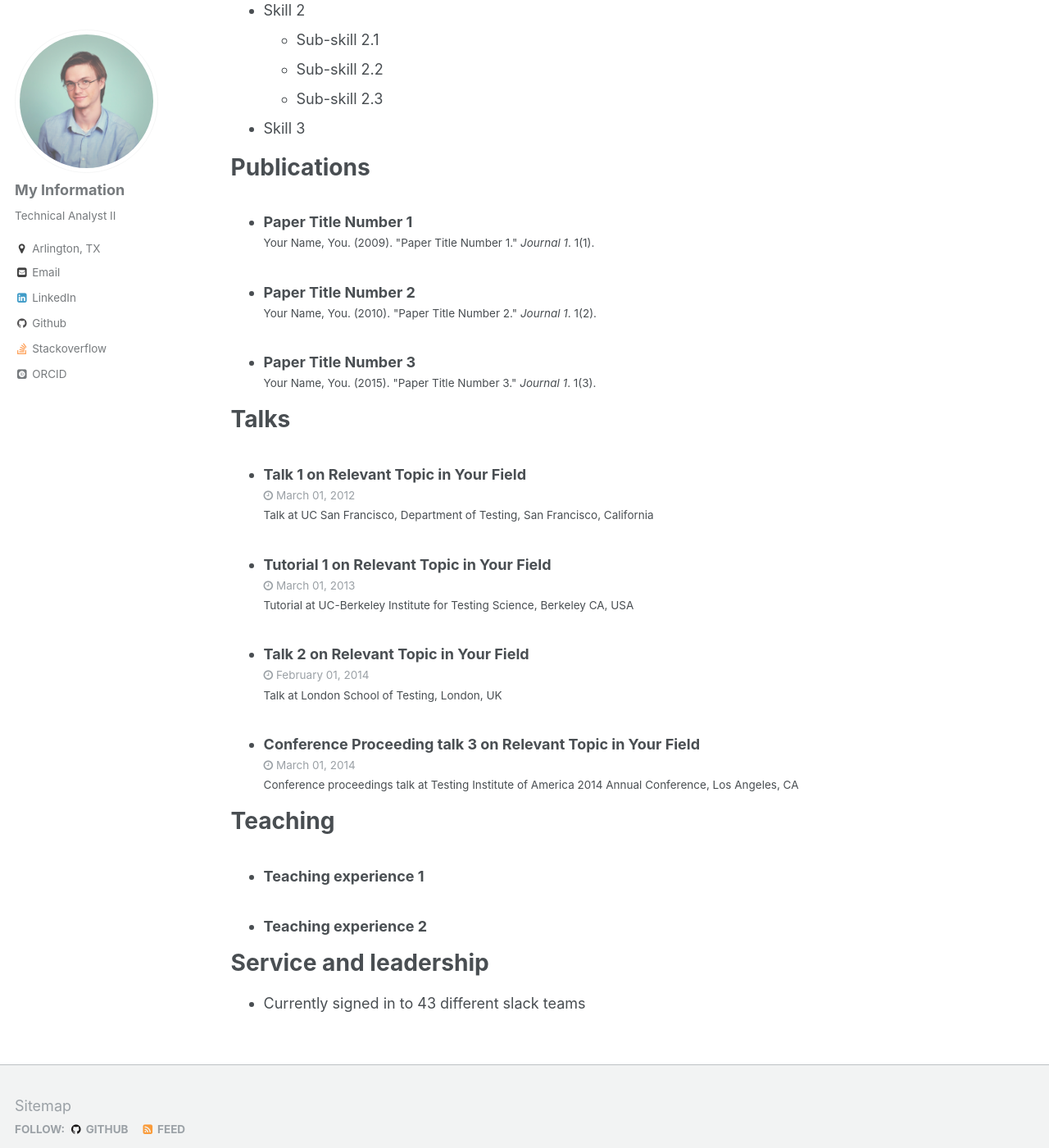
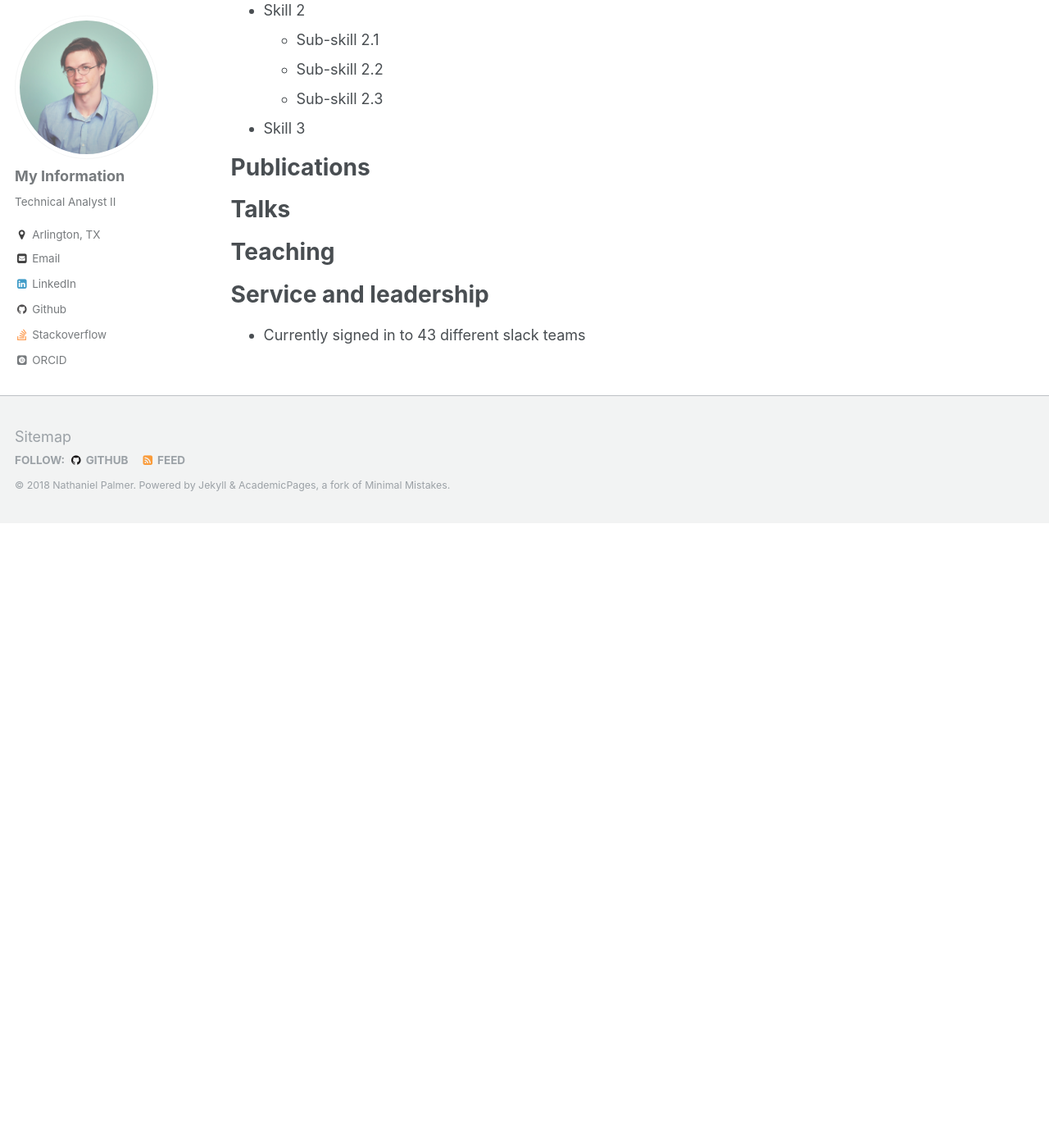
Before and after one commit to natpalmer1776/natpalmer1776.github.io, a Jekyll site: the page built from _pages/cv.md, in a window 1280 px wide and 1400 px high, scrolled down 767 px. Shown: the whole window at 82% size. Built offline with Jekyll 4.4.1, drawn with Linux system fonts in a browser that asks for light colours; some web fonts are replaced; after the commit the page ends 1405 px from its top, so only the background shows below that.

Commit message:
Edits to homepage

```diff
--- a/_config.yml
+++ b/_config.yml
@@ -168,16 +168,7 @@ kramdown:
 
 # Collections
 collections:
-  teaching:
-    output: true
-    permalink: /:collection/:path/
-  publications:
-    output: true
-    permalink: /:collection/:path/
   portfolio:
-    output: true
-    permalink: /:collection/:path/
-  talks:
     output: true
     permalink: /:collection/:path/
 
@@ -202,24 +193,6 @@ defaults:
     values:
       layout: single
       author_profile: true
-  # _teaching
-  - scope:
-      path: ""
-      type: teaching
-    values:
-      layout: single
-      author_profile: true
-      share: true
-      comments: true
-  # _publications
-  - scope:
-      path: ""
-      type: publications
-    values:
-      layout: single
-      author_profile: true
-      share: true
-      comments: true
   # _portfolio
   - scope:
       path: ""
@@ -229,14 +202,6 @@ defaults:
       author_profile: true
       share: true
       comment: true
-  # _talks
-  - scope:
-      path: ""
-      type: talks
-    values:
-      layout: talk
-      author_profile: true
-      share: true
 
 # Sass/SCSS
 sass:
--- a/_publications/2009-10-01-paper-title-number-1.md
+++ /dev/null
@@ -1,15 +0,0 @@
----
-title: "Paper Title Number 1"
-collection: publications
-permalink: /publication/2009-10-01-paper-title-number-1
-excerpt: 'This paper is about the number 1. The number 2 is left for future work.'
-date: 2009-10-01
-venue: 'Journal 1'
-paperurl: 'http://academicpages.github.io/files/paper1.pdf'
-citation: 'Your Name, You. (2009). &quot;Paper Title Number 1.&quot; <i>Journal 1</i>. 1(1).'
----
-This paper is about the number 1. The number 2 is left for future work.
-
-[Download paper here](http://academicpages.github.io/files/paper1.pdf)
-
-Recommended citation: Your Name, You. (2009). "Paper Title Number 1." <i>Journal 1</i>. 1(1).
--- a/_publications/2010-10-01-paper-title-number-2.md
+++ /dev/null
@@ -1,15 +0,0 @@
----
-title: "Paper Title Number 2"
-collection: publications
-permalink: /publication/2010-10-01-paper-title-number-2
-excerpt: 'This paper is about the number 2. The number 3 is left for future work.'
-date: 2010-10-01
-venue: 'Journal 1'
-paperurl: 'http://academicpages.github.io/files/paper2.pdf'
-citation: 'Your Name, You. (2010). &quot;Paper Title Number 2.&quot; <i>Journal 1</i>. 1(2).'
----
-This paper is about the number 2. The number 3 is left for future work.
-
-[Download paper here](http://academicpages.github.io/files/paper2.pdf)
-
-Recommended citation: Your Name, You. (2010). "Paper Title Number 2." <i>Journal 1</i>. 1(2).
--- a/_publications/2015-10-01-paper-title-number-3.md
+++ /dev/null
@@ -1,15 +0,0 @@
----
-title: "Paper Title Number 3"
-collection: publications
-permalink: /publication/2015-10-01-paper-title-number-3
-excerpt: 'This paper is about the number 3. The number 4 is left for future work.'
-date: 2015-10-01
-venue: 'Journal 1'
-paperurl: 'http://academicpages.github.io/files/paper3.pdf'
-citation: 'Your Name, You. (2015). &quot;Paper Title Number 3.&quot; <i>Journal 1</i>. 1(3).'
----
-This paper is about the number 3. The number 4 is left for future work.
-
-[Download paper here](http://academicpages.github.io/files/paper3.pdf)
-
-Recommended citation: Your Name, You. (2015). "Paper Title Number 3." <i>Journal 1</i>. 1(3).
--- a/_talks/2012-03-01-talk-1.md
+++ /dev/null
@@ -1,11 +0,0 @@
----
-title: "Talk 1 on Relevant Topic in Your Field"
-collection: talks
-type: "Talk"
-permalink: /talks/2012-03-01-talk-1
-venue: "UC San Francisco, Department of Testing"
-date: 2012-03-01
-location: "San Francisco, California"
----
-
-This is a description of your talk, which is a markdown files that can be all markdown-ified like any other post. Yay markdown!
--- a/_talks/2013-03-01-tutorial-1.md
+++ /dev/null
@@ -1,13 +0,0 @@
----
-title: "Tutorial 1 on Relevant Topic in Your Field"
-collection: talks
-type: "Tutorial"
-permalink: /talks/2013-03-01-tutorial-1
-venue: "UC-Berkeley Institute for Testing Science"
-date: 2013-03-01
-location: "Berkeley CA, USA"
----
-
-[More information here](http://exampleurl.com)
-
-This is a description of your tutorial, note the different field in type. This is a markdown files that can be all markdown-ified like any other post. Yay markdown!
--- a/_talks/2014-02-01-talk-2.md
+++ /dev/null
@@ -1,13 +0,0 @@
----
-title: "Talk 2 on Relevant Topic in Your Field"
-collection: talks
-type: "Talk"
-permalink: /talks/2014-02-01-talk-2
-venue: "London School of Testing"
-date: 2014-02-01
-location: "London, UK"
----
-
-[More information here](http://example2.com)
-
-This is a description of your talk, which is a markdown files that can be all markdown-ified like any other post. Yay markdown!
--- a/_talks/2014-03-01-talk-3.md
+++ /dev/null
@@ -1,11 +0,0 @@
----
-title: "Conference Proceeding talk 3 on Relevant Topic in Your Field"
-collection: talks
-type: "Conference proceedings talk"
-permalink: /talks/2014-03-01-talk-3
-venue: "Testing Institute of America 2014 Annual Conference"
-date: 2014-03-01
-location: "Los Angeles, CA"
----
-
-This is a description of your conference proceedings talk, note the different field in type. You can put anything in this field.
--- a/_teaching/2014-spring-teaching-1.md
+++ /dev/null
@@ -1,20 +0,0 @@
----
-title: "Teaching experience 1"
-collection: teaching
-type: "Undergraduate course"
-permalink: /teaching/2014-spring-teaching-1
-venue: "University 1, Department"
-date: 2014-01-01
-location: "City, Country"
----
-
-This is a description of a teaching experience. You can use markdown like any other post.
-
-Heading 1
-======
-
-Heading 2
-======
-
-Heading 3
-======
--- a/_teaching/2015-spring-teaching-2.md
+++ /dev/null
@@ -1,20 +0,0 @@
----
-title: "Teaching experience 2"
-collection: teaching
-type: "Workshop"
-permalink: /teaching/2015-spring-teaching-1
-venue: "University 1, Department"
-date: 2015-01-01
-location: "City, Country"
----
-
-This is a description of a teaching experience. You can use markdown like any other post.
-
-Heading 1
-======
-
-Heading 2
-======
-
-Heading 3
-======
```
Also changed, not shown: _pages/publications.md (deleted, +0 -16 lines), _pages/talks.html (deleted, +0 -12 lines), _pages/teaching.html (deleted, +0 -12 lines).
